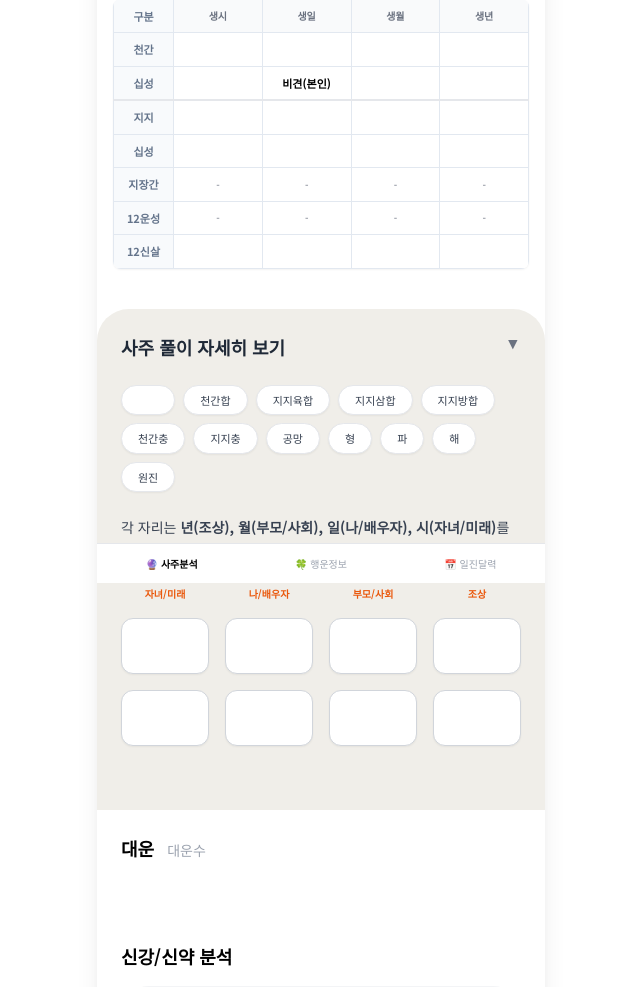
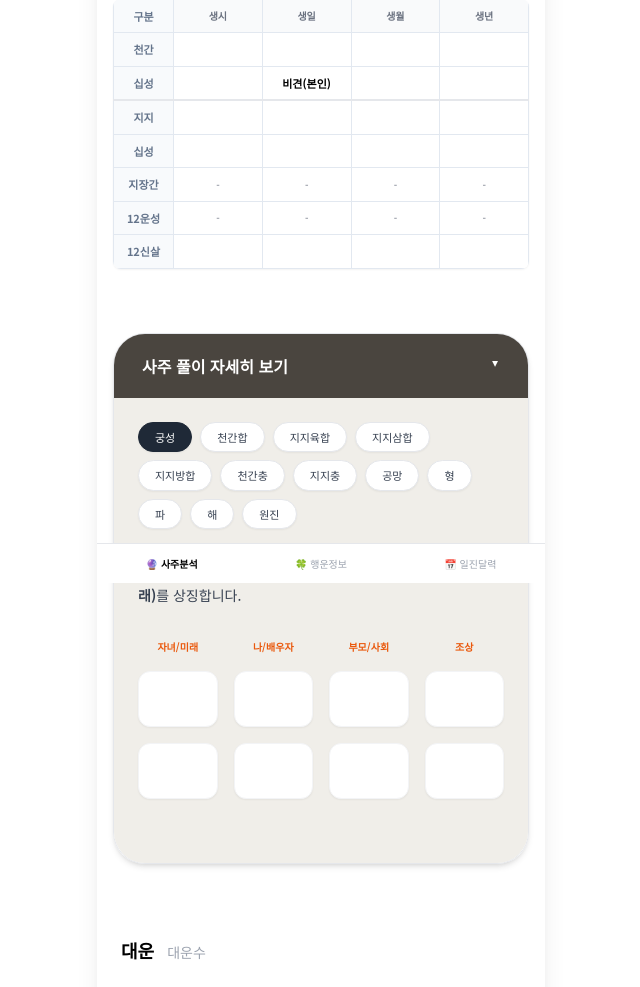
Before and after one commit to shinC/saju, a Python web app: template templates/result.html in a window 1280 px wide. Shown: the part 217-1204 px from the top of the page, without its empty margins (319-959 px from the left). Run offline with Jinja, Linux system fonts and the light colour scheme; the template is opened without the code that fills it, so the values that code supplies are empty; some libraries are stand-ins or nearby versions.

Commit message:
사주풀이 자세히 보기 완료

```diff
--- a/templates/result.html
+++ b/templates/result.html
@@ -134,48 +134,52 @@
             {% endfor %}
         </div>
     </section -->
-    <section class="p-6 bg-[#f0eee9] rounded-t-[32px] mt-6 min-h-[500px]">
-    <div class="flex justify-between items-center mb-6 cursor-pointer" onclick="toggleDetailedView()">
-        <h2 class="text-lg font-bold text-gray-800">사주 풀이 자세히 보기</h2>
-        <span id="toggle-icon" class="text-gray-500 transition-transform duration-300 transform rotate-180">▲</span>
+    <section class="my-12 mx-4 overflow-hidden rounded-[32px] shadow-md border border-gray-200">
+    <div class="bg-[#4a453f] p-5 flex justify-between items-center cursor-pointer select-none" onclick="toggleDetailedView()">
+        <h2 class="text-base font-bold text-white ml-2">사주 풀이 자세히 보기</h2>
+        <span id="toggle-icon" class="text-white transition-transform duration-500 transform rotate-180 text-[10px] mr-2">▲</span>
     </div>
 
-    <div id="detailed-content" class="transition-all duration-300">
-        <div class="flex flex-wrap gap-2 mb-6">
+    <div id="detailed-container"
+         class="bg-[#f0eee9] transition-all duration-500 ease-in-out max-h-[1200px] opacity-100 overflow-hidden">
+
+        <div class="p-6 pb-12">
+            <div class="flex flex-wrap gap-2 mb-8">
                 {% set all_keys = ["궁성", "천간합", "지지육합", "지지삼합", "지지방합", "천간충", "지지충", "공망", "형", "파", "해", "원진"] %}
                 {% for key in all_keys %}
                     <button onclick="highlightInteraction('{{ key }}')"
                             id="btn-{{ key }}"
-                        class="interaction-btn px-4 py-1.5 bg-white text-gray-700 rounded-full text-[11px] border border-gray-200 shadow-sm transition-all whitespace-nowrap">
+                            class="interaction-btn px-4 py-1.5 bg-white text-gray-700 rounded-full text-[11px] border border-gray-200 shadow-sm transition-all whitespace-nowrap active:scale-95">
                         {{ key }}
                     </button>
                 {% endfor %}
             </div>
 
-        <div id="interaction-desc" class="text-sm text-gray-700 mb-6 min-h-[40px] leading-relaxed">
+            <div id="interaction-desc" class="text-sm text-gray-700 mb-8 min-h-[40px] leading-relaxed">
                 카테고리를 선택하여 상세 풀이를 확인하세요.
             </div>
 
             <div class="grid grid-cols-4 gap-4 mb-2 text-center h-6">
-            <div id="label-3" class="gungseong-label text-[10px] font-bold text-orange-600 opacity-0 transition-opacity">자녀/미래</div>
-            <div id="label-2" class="gungseong-label text-[10px] font-bold text-orange-600 opacity-0 transition-opacity">나/배우자</div>
-            <div id="label-1" class="gungseong-label text-[10px] font-bold text-orange-600 opacity-0 transition-opacity">부모/사회</div>
-            <div id="label-0" class="gungseong-label text-[10px] font-bold text-orange-600 opacity-0 transition-opacity">조상</div>
+                <div id="label-3" class="gungseong-label text-[10px] font-bold text-orange-600 opacity-0 transition-opacity duration-300">자녀/미래</div>
+                <div id="label-2" class="gungseong-label text-[10px] font-bold text-orange-600 opacity-0 transition-opacity duration-300">나/배우자</div>
+                <div id="label-1" class="gungseong-label text-[10px] font-bold text-orange-600 opacity-0 transition-opacity duration-300">부모/사회</div>
+                <div id="label-0" class="gungseong-label text-[10px] font-bold text-orange-600 opacity-0 transition-opacity duration-300">조상</div>
             </div>
 
-        <div class="grid grid-cols-4 gap-4 mb-10">
+            <div class="grid grid-cols-4 gap-4 mb-4">
                 {% for i in [3, 2, 1, 0] %}
                 <div class="flex flex-col gap-4">
-                <div id="gan-{{ i }}" class="saju-box h-14 bg-white rounded-xl flex items-center justify-center text-xl font-bold border border-gray-200 shadow-sm transition-all duration-300">
+                    <div id="gan-{{ i }}" class="saju-box h-14 bg-white rounded-xl flex items-center justify-center text-xl font-bold border border-gray-100 shadow-sm transition-all duration-300">
                         <span class="mr-1">{{ result.pillars[i].gan_kor }}</span>
                         <span class="text-lg opacity-80">{{ result.pillars[i].gan }}</span>
                     </div>
-                <div id="ji-{{ i }}" class="saju-box h-14 bg-white rounded-xl flex items-center justify-center text-xl font-bold border border-gray-200 shadow-sm transition-all duration-300">
+                    <div id="ji-{{ i }}" class="saju-box h-14 bg-white rounded-xl flex items-center justify-center text-xl font-bold border border-gray-100 shadow-sm transition-all duration-300">
                         <span class="mr-1">{{ result.pillars[i].ji_kor }}</span>
                         <span class="text-lg opacity-80">{{ result.pillars[i].ji }}</span>
                     </div>
                 </div>
                 {% endfor %}
+            </div>
         </div>
     </div>
 </section>
@@ -218,56 +222,55 @@
 
 </body>
 <script>
-    const interactions = {{ result.interactions | tojson }};
-
-    // [추가] 섹션 접고 펴기 기능
+    // 아코디언 토글 로직
     function toggleDetailedView() {
-        const content = document.getElementById('detailed-content');
+        const container = document.getElementById('detailed-container');
         const icon = document.getElementById('toggle-icon');
 
-        if (content.style.display === "none") {
-            content.style.display = "block";
-            icon.style.transform = "rotate(180deg)"; // ▲
+        // 초기 상태 설정 (JS로 제어하기 위해 인라인 스타일 확인)
+        if (container.style.maxHeight === "0px") {
+            container.style.maxHeight = "1200px";
+            container.style.opacity = "1";
+            icon.style.transform = "rotate(180deg)";
         } else {
-            content.style.display = "none";
-            icon.style.transform = "rotate(0deg)";   // ▼
+            container.style.maxHeight = "0px";
+            container.style.opacity = "0";
+            icon.style.transform = "rotate(0deg)";
         }
     }
 
+    // 관계 강조 로직
+    const interactions = {{ result.interactions | tojson }};
+
     function highlightInteraction(category) {
-        // 1. 초기화 (라벨 포함)
+        // 모든 상태 초기화
         document.querySelectorAll('.saju-box').forEach(box => {
-            box.classList.remove('bg-[#ffcc80]', 'border-[#ffa726]', 'scale-105');
-            box.classList.add('bg-white', 'border-gray-200');
+            box.classList.remove('bg-[#ffcc80]', 'border-[#ffa726]', 'scale-105', 'z-10');
+            box.classList.add('bg-white', 'border-gray-100');
         });
         document.querySelectorAll('.interaction-btn').forEach(btn => {
-            btn.classList.remove('bg-[#4a453f]', 'text-white');
-            btn.classList.add('bg-white', 'text-gray-700');
+            btn.classList.remove('bg-gray-800', 'text-white', 'border-gray-800');
+            btn.classList.add('bg-white', 'text-gray-700', 'border-gray-200');
         });
-        document.querySelectorAll('.gungseong-label').forEach(label => {
-            label.classList.add('opacity-0');
-        });
+        document.querySelectorAll('.gungseong-label').forEach(label => label.classList.add('opacity-0'));
 
-        // 2. 버튼 활성화
+        // 버튼 활성화
         const activeBtn = document.getElementById(`btn-${category}`);
-        if (activeBtn) activeBtn.classList.add('bg-[#4a453f]', 'text-white');
+        if (activeBtn) {
+            activeBtn.classList.remove('bg-white', 'text-gray-700');
+            activeBtn.classList.add('bg-gray-800', 'text-white', 'border-gray-800');
+        }
 
         const descBox = document.getElementById('interaction-desc');
 
-        // 3. 궁성(Palace) 클릭 시 라벨 노출
+        // 궁성 모드
         if (category === "궁성") {
             descBox.innerHTML = "각 자리는 <b>년(조상), 월(부모/사회), 일(나/배우자), 시(자녀/미래)</b>를 상징합니다.";
-            document.querySelectorAll('.gungseong-label').forEach(label => {
-                label.classList.remove('opacity-0');
-            });
-            // 모든 글자 박스 살짝 강조
-            document.querySelectorAll('.saju-box').forEach(box => {
-                box.classList.add('bg-[#fff8e1]', 'border-gray-300');
-            });
+            document.querySelectorAll('.gungseong-label').forEach(label => label.classList.remove('opacity-0'));
             return;
         }
 
-        // 4. 나머지 관계 매칭 및 강조
+        // 관계 강조 모드
         const items = interactions[category] || [];
         if (items.length > 0) {
             let descText = "";
@@ -278,7 +281,7 @@
                     const box = document.getElementById(targetId);
                     if (box) {
                         box.classList.remove('bg-white');
-                        box.classList.add('bg-[#ffcc80]', 'border-[#ffa726]', 'scale-105');
+                        box.classList.add('bg-[#ffcc80]', 'border-[#ffa726]', 'scale-105', 'z-10');
                     }
                 });
             });
@@ -288,7 +291,7 @@
         }
     }
 
-    // 초기 실행: '궁성' 선택
+    // 초기화
     window.onload = () => highlightInteraction('궁성');
 </script>
 </html>
```
Lines whose indentation alone changed are shown as unchanged.
